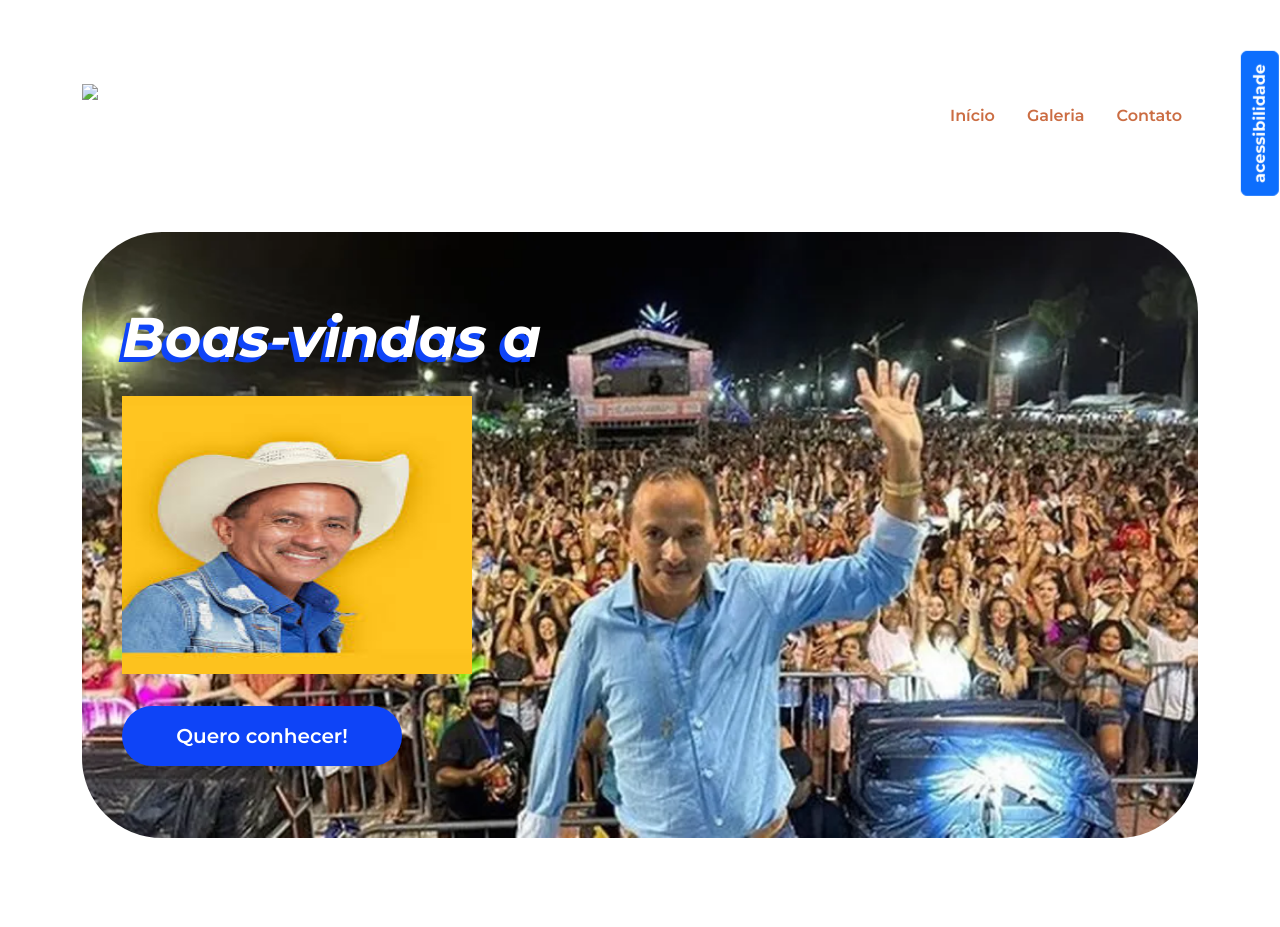
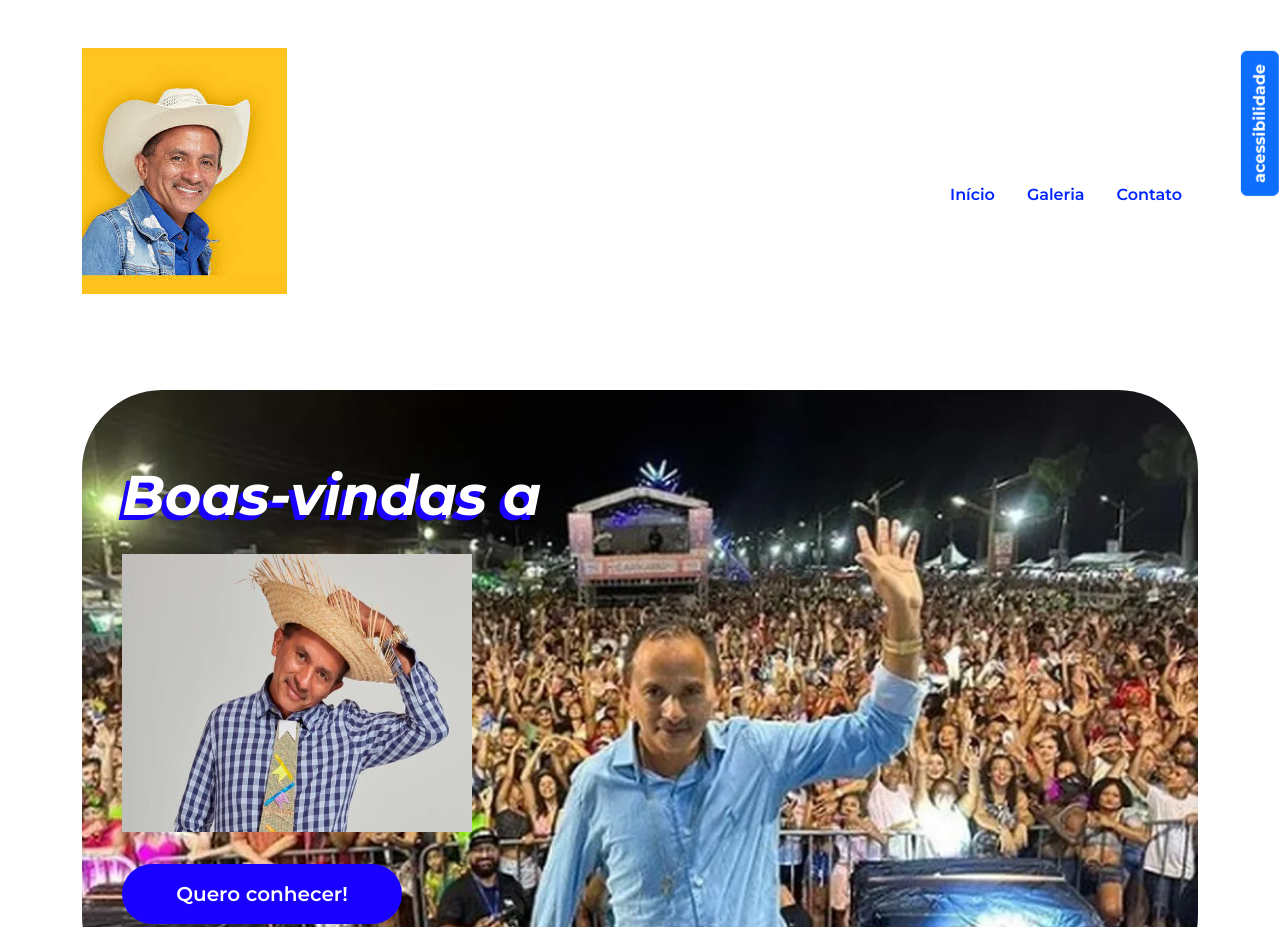
Before and after one commit to heitormoraisoliveira/manoel-gomes, a plain HTML site: page index.html in a window 1280 px wide. Shown: the top 927 px of the page. Drawn offline with nearby package versions, Linux system fonts and the light colour scheme.

Commit message:
Add files via upload

```diff
--- a/index.html
+++ b/index.html
@@ -5,7 +5,7 @@
     <meta charset="UTF-8">
     <meta name="viewport" content="width=device-width, initial-scale=1">
     <link rel="preconnect" href="https://fonts.googleapis.com">
-    <title>Tropicália</title>
+    <title>manoel gomes</title>
     <link href="https://cdnjs.cloudflare.com/ajax/libs/bootstrap/5.3.3/css/bootstrap.min.css" rel="stylesheet">
     <link rel="stylesheet" href="https://cdnjs.cloudflare.com/ajax/libs/bootstrap-icons/1.11.3/font/bootstrap-icons.min.css">
     <link rel="stylesheet" href="styles.css">
@@ -15,7 +15,7 @@
     <header class=" p-5">
 
         <nav class="container d-flex justify-content-between align-items-center" >
-            <img src="i" class="nav-img " loading="lazy">
+            <img src="img/gomes.jpeg" class="nav-img " loading="lazy">
             <ul class="nav mt-5">
                 <li class="nav-item"><a class="nav-link" href="#inicio">Início</a></li>
                 <li class="nav-item"><a class="nav-link" href="#galeria">Galeria</a></li>
@@ -40,7 +40,7 @@
             <div class="inicio-fundo d-flex justify-content-between align-items-center">
                 <div class="esquerda-conteudo">
                     <h1 class="display-4 text-white fst-italic fw-bold">Boas-vindas a</h1>
-                    <img src="img/gomes.jpeg" class="mb-3" width="350"
+                    <img src="img/255012.jpeg" class="mb-3" width="350"
                         height="278" loading="lazy">
                     <a href="#manoel gomes"
                         class="btn btn-primary btn-lg botao-inicio fw-semibold">Quero
@@ -123,7 +123,7 @@
         <i class="bi bi-whatsapp"></i>
         <i class="bi bi-instagram"></i>
         <i class="bi bi-tiktok"></i>
-        <p class="mt-3">Desenvolvido por Start by Alura. Projeto fictício sem fins comerciais.</p>
+        <p class="mt-3">Desenvolvido por Heitor O Morais. Projeto fictício sem fins comerciais.</p>
     </footer>
     <script src="https://cdnjs.cloudflare.com/ajax/libs/scrollReveal.js/4.0.9/scrollreveal.js"></script>
     <script src="script.js"></script>
--- a/styles.css
+++ b/styles.css
@@ -2,10 +2,10 @@
 @import url('https://fonts.googleapis.com/css2?family=Lemon&display=swap');
 
 :root {
-    --laranja-claro: #0e44f7;
-    --alto-contraste-fundo: #2802ff;
-    --alto-contraste-texto: #025bff;
-    --alto-contraste-link: #0059ff;
+    --laranja-claro: #1900ff;
+    --alto-contraste-fundo: #ff0202;
+    --alto-contraste-texto: #000000;
+    --alto-contraste-link: #ffffff;
 }
 
 body {
@@ -24,7 +24,7 @@ section {
 
 
 .nav-link {
-    color: #CB6D43;
+    color: #0026ff;
     font-weight: 600;
 }
 
@@ -132,7 +132,7 @@ h2 {
 }
 
 .formulario button {
-    background-color: #CB6D43;
+    background-color: #1b03f8;
     border: none;
     font-weight: bold;
 }
```
